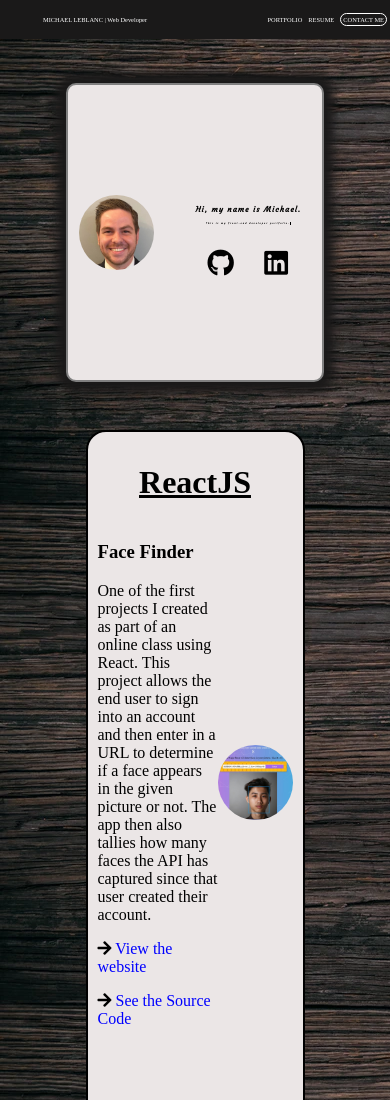
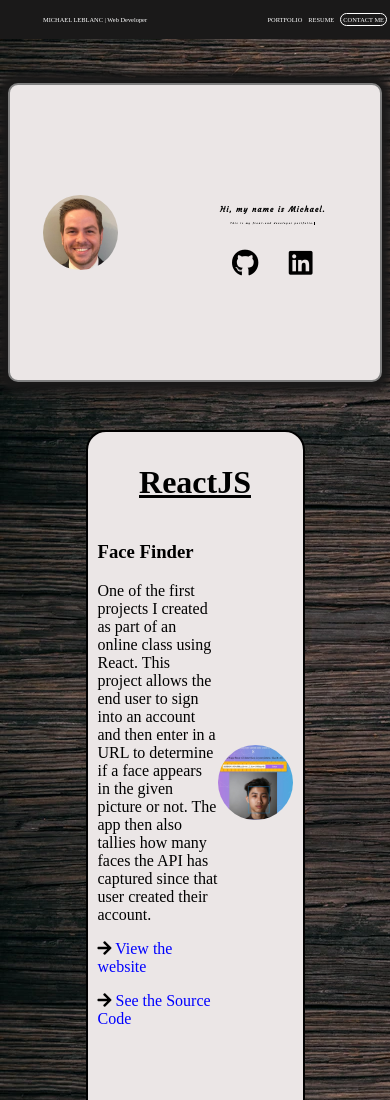
Before and after one commit to mleblanc94/MichaelTLeBlanc, a plain HTML site: page index.html in a window 390 px wide. Shown: the top 1100 px of the page. Drawn offline with Linux system fonts and the light colour scheme.

Commit message:
extended width of div

```diff
--- a/style.css
+++ b/style.css
@@ -448,7 +448,7 @@ a {
 
 @media screen and (max-width: 400px){
     .cover-content {
-        width: 65%;
+        width: 95%;
     }
 
     .cover-text h3 {
```
